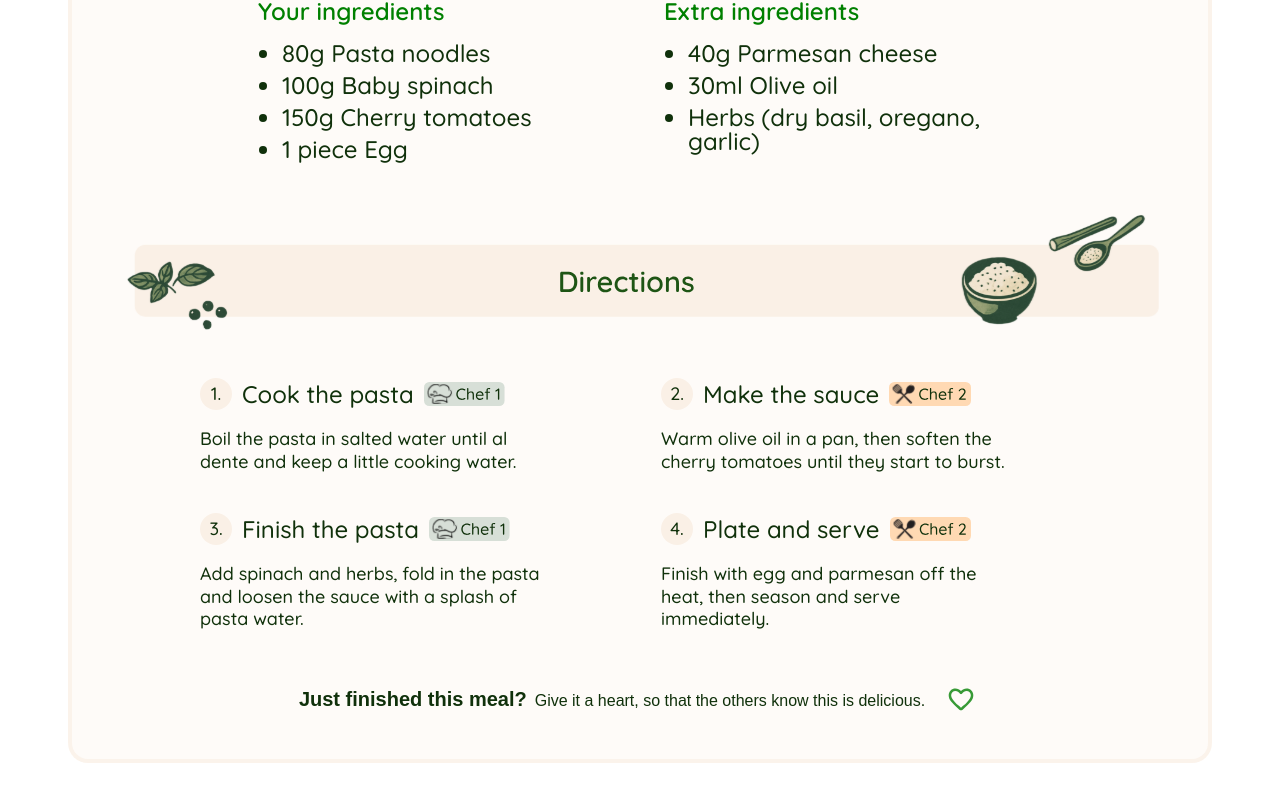
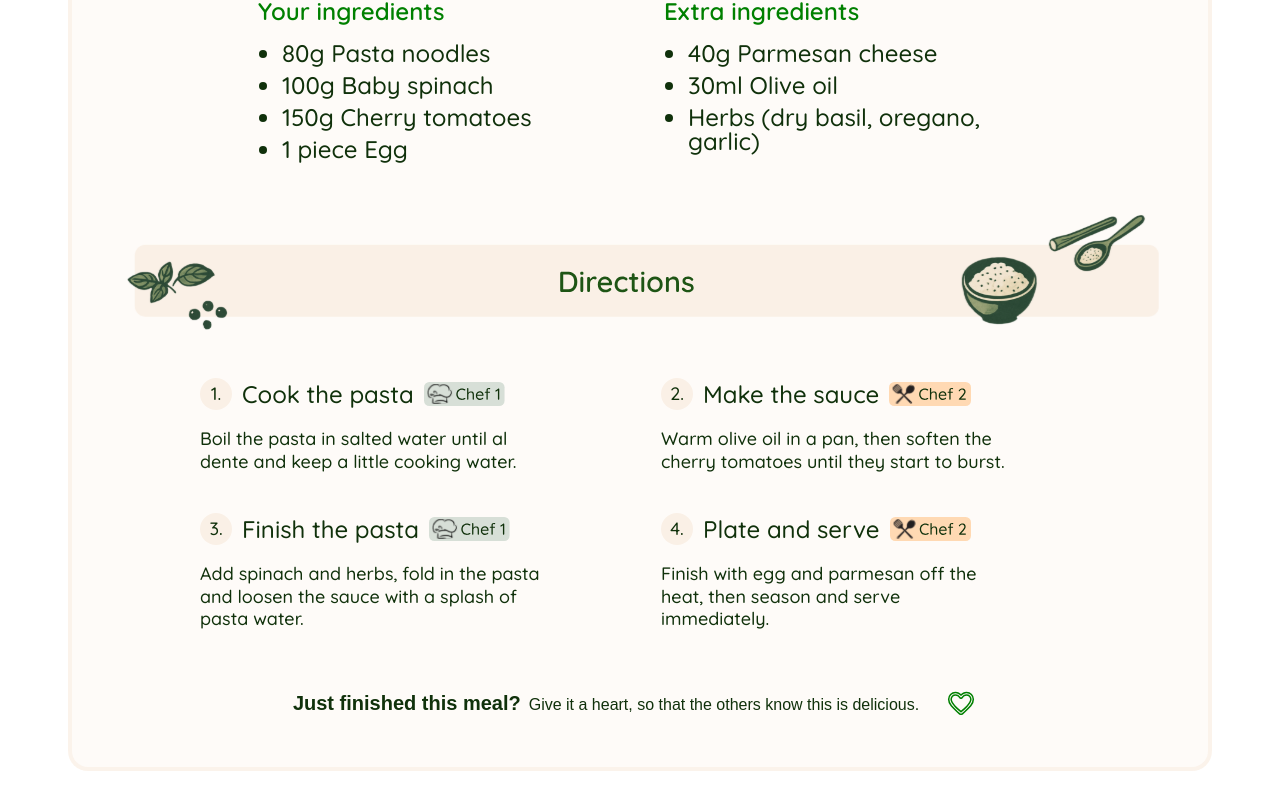
Before and after one commit to FatihYalcin42/code-cuisine, an Angular app: page /preparation in a window 1280 px wide. Shown: the part 717-1526 px from the top of the page. Built offline with nearby package versions, Linux system fonts and the light colour scheme.

Commit message:
feat: add the figma-style hover state to the recipe heart button

```diff
--- a/src/app/pages/preparation-page/preparation-page.html
+++ b/src/app/pages/preparation-page/preparation-page.html
@@ -150,14 +150,17 @@
             [attr.aria-label]="isLiked() ? 'Remove heart from this recipe' : 'Give this recipe a heart'"
             (click)="toggleLike()"
           >
-            <img
+            <svg
               class="preparation-like-icon"
-              src="/Icons/Heart.svg"
+              viewBox="0 0 52 48"
               width="32"
               height="32"
-              alt=""
               aria-hidden="true"
-            />
+            >
+              <path
+                d="M26 42.35C25.5333 42.35 25.0583 42.2667 24.575 42.1C24.0917 41.9333 23.6667 41.6667 23.3 41.3L19.85 38.15C16.3167 34.9167 13.125 31.7083 10.275 28.525C7.425 25.3417 6 21.8333 6 18C6 14.8667 7.05 12.25 9.15 10.15C11.25 8.05 13.8667 7 17 7C18.7667 7 20.4333 7.375 22 8.125C23.5667 8.875 24.9 9.9 26 11.2C27.1 9.9 28.4333 8.875 30 8.125C31.5667 7.375 33.2333 7 35 7C38.1333 7 40.75 8.05 42.85 10.15C44.95 12.25 46 14.8667 46 18C46 21.8333 44.5833 25.35 41.75 28.55C38.9167 31.75 35.7 34.9667 32.1 38.2L28.7 41.3C28.3333 41.6667 27.9083 41.9333 27.425 42.1C26.9417 42.2667 26.4667 42.35 26 42.35ZM24.1 15.2C23.1333 13.8333 22.1 12.7917 21 12.075C19.9 11.3583 18.5667 11 17 11C15 11 13.3333 11.6667 12 13C10.6667 14.3333 10 16 10 18C10 19.7333 10.6167 21.575 11.85 23.525C13.0833 25.475 14.5583 27.3667 16.275 29.2C17.9917 31.0333 19.7583 32.75 21.575 34.35C23.3917 35.95 24.8667 37.2667 26 38.3C27.1333 37.2667 28.6083 35.95 30.425 34.35C32.2417 32.75 34.0083 31.0333 35.725 29.2C37.4417 27.3667 38.9167 25.475 40.15 23.525C41.3833 21.575 42 19.7333 42 18C42 16 41.3333 14.3333 40 13C38.6667 11.6667 37 11 35 11C33.4333 11 32.1 11.3583 31 12.075C29.9 12.7917 28.8667 13.8333 27.9 15.2C27.6667 15.5333 27.3833 15.7833 27.05 15.95C26.7167 16.1167 26.3667 16.2 26 16.2C25.6333 16.2 25.2833 16.1167 24.95 15.95C24.6167 15.7833 24.3333 15.5333 24.1 15.2Z"
+              />
+            </svg>
           </button>
         </section>
       </div>
--- a/src/app/pages/preparation-page/preparation-page.scss
+++ b/src/app/pages/preparation-page/preparation-page.scss
@@ -485,24 +485,40 @@
   display: inline-flex;
   align-items: center;
   justify-content: center;
-  width: 40px;
-  height: 40px;
-  padding: 0;
+  width: 52px;
+  height: 48px;
+  padding: 7px 6px;
   border: 0;
+  border-radius: 5px;
   background: transparent;
   cursor: pointer;
+  box-sizing: border-box;
+  transition: background-color 160ms ease, transform 160ms ease;
+}
+
+.preparation-like-button:hover {
+  background: rgb(215 223 215 / 60%);
+}
+
+.preparation-like-button:focus-visible {
+  background: rgb(215 223 215 / 60%);
+  outline: 2px solid #1e5515;
+  outline-offset: 2px;
 }
 
 .preparation-like-icon {
   width: 32px;
   height: 32px;
   display: block;
-  opacity: 0.78;
-  transition: opacity 160ms ease, transform 160ms ease;
+  fill: transparent;
+  stroke: #008000;
+  stroke-width: 2.5px;
+  transition: fill 160ms ease, transform 160ms ease;
 }
 
 .preparation-like-button.is-active .preparation-like-icon {
-  opacity: 1;
+  fill: #008000;
+  stroke: #008000;
   transform: scale(1.04);
 }
 
```
